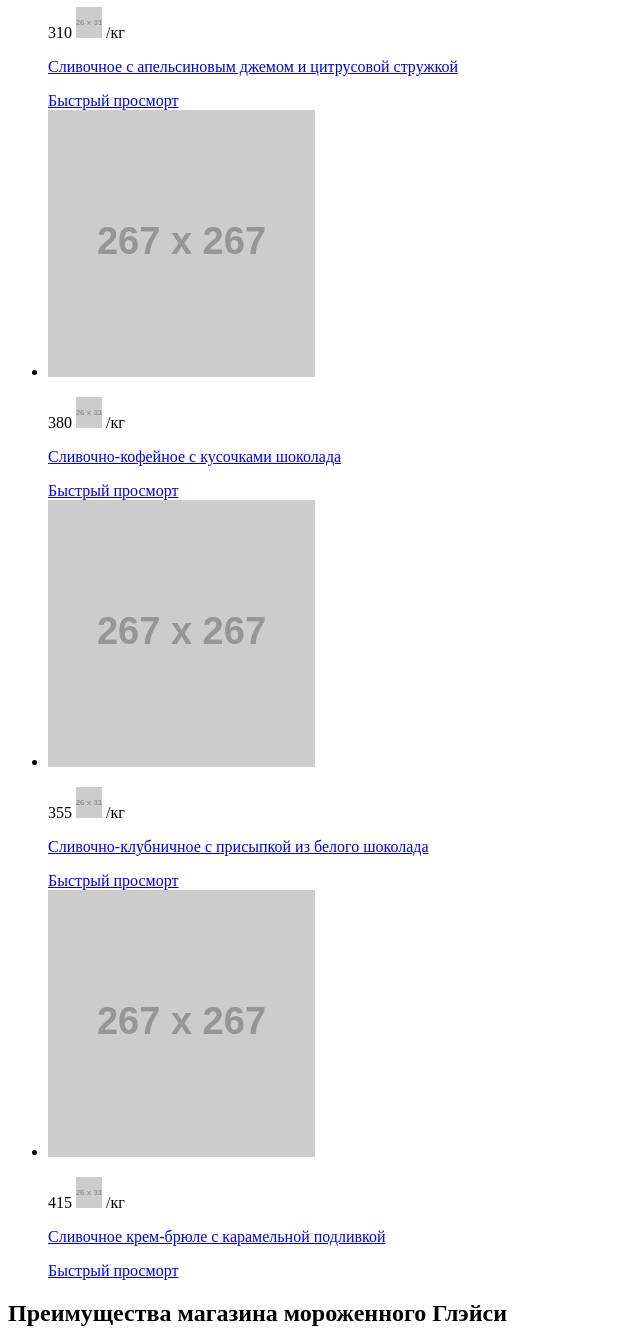
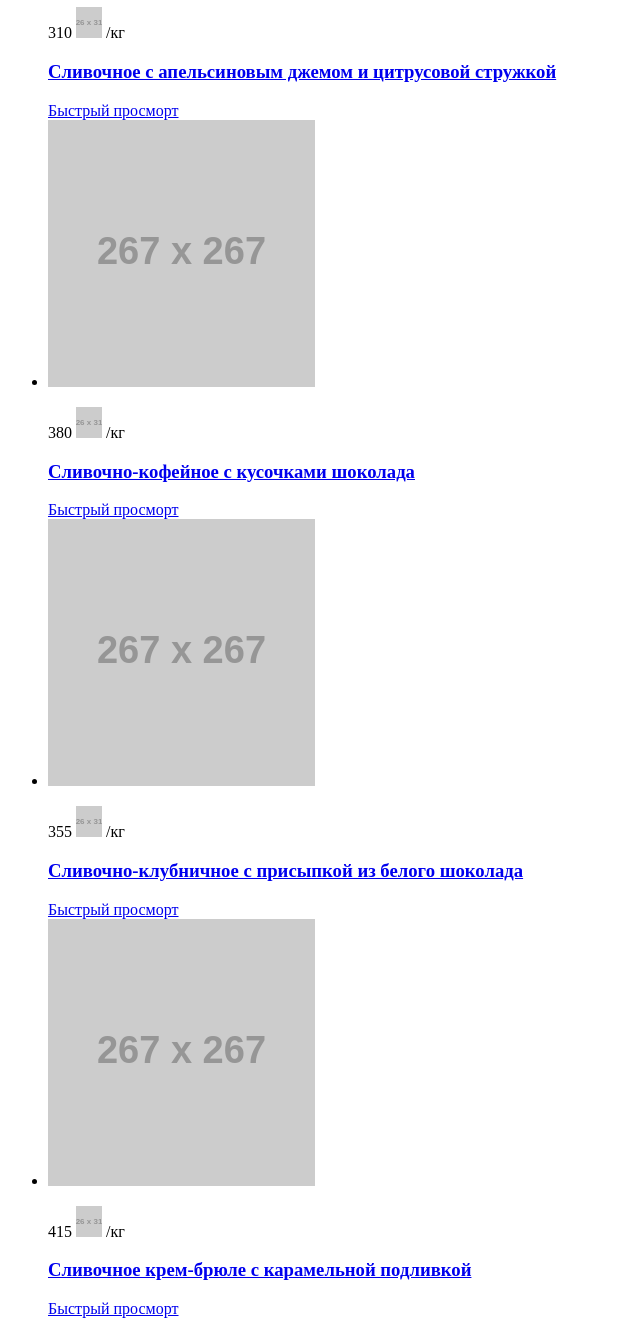
Before and after one commit to frontender-training/gllacy-base-23, a plain HTML site: page index.html in a window 1280 px wide. Shown: the part 1280-2610 px from the top of the page, without its empty margins (0-640 px from the left). Drawn offline with Linux system fonts and the light colour scheme; placeholder pictures from the web are drawn by us.

Commit message:
add article wrap for product-item

```diff
--- a/index.html
+++ b/index.html
@@ -87,62 +87,70 @@
 
 				<section class="goods">
 					<h2 class="visually-hidden">Хиты продаж</h2>
-					<ul class="goods-list">
-						<li class="product-item goods-hit">
+					<ul class="product-list">
+						<li class="product-item product-hit">
+							<article class="product-wrap">
 								<img src="http://placehold.it/267x267" width="267" height="267" alt="Сливочное с апельсиновым джемом и цитрусовой стружкой">
 								<p class="goods-price">
 									310
-								<img src="http://placehold.it/26x31" width="26" height="31">
+									<img src="http://placehold.it/26x31" width="26" height="31" alt="рубль">
 									<span>/кг</span>
 								</p>
-							<p class="goods-title">
+								<h3 class="product-title">
 									<a href="#">
 										Сливочное с апельсиновым джемом и цитрусовой стружкой
 									</a>
-							</p>
+								</h3>
 								<a href="#" class="btn btn-product">Быстрый просморт</a>
+							</article>
 						</li>
-						<li class="product-item goods-hit">
+						<li class="product-item product-hit">
+							<article class="product-wrap">
 								<img src="http://placehold.it/267x267" width="267" height="267" alt="Сливочно-кофейное с кусочками шоколада">
-							<p class="goods-price">
+								<p class="product-price">
 									380
-								<img src="http://placehold.it/26x31" width="26" height="31">
+									<img src="http://placehold.it/26x31" width="26" height="31" alt="рубль">
 									<span>/кг</span>
 								</p>
-							<p class="goods-title">
-								<a href="#" class="goods-title">
+								<h3 class="product-title">
+									<a href="#">
 										Сливочно-кофейное с кусочками шоколада
 									</a>
-							</p>
+								</h3>
 								<a href="#" class="btn btn-product">Быстрый просморт</a>
+							</article>
 						</li>
-						<li class="product-item goods-hit">
+						<li class="product-item product-hit">
+							<article class="product-wrap">
 								<img src="http://placehold.it/267x267" width="267" height="267" alt="Сливочно-клубничное с присыпкой из белого шоколада">
-							<p class="goods-price">
+								<p class="product-price">
 									355
-								<img src="http://placehold.it/26x31" width="26" height="31">
+									<img src="http://placehold.it/26x31" width="26" height="31" alt="рубль">
 									<span>/кг</span>
 								</p>
-							<p class="goods-title">
-								<a href="#" class="goods-title">
+								<h3 class="product-title">
+									<a href="#">
 										Сливочно-клубничное с присыпкой из белого шоколада
 									</a>
-							</p>
+								</h3>
 								<a href="#" class="btn btn-product">Быстрый просморт</a>
+							</article>
 						</li>
-						<li class="product-item goods-hit">
+						<li class="product-item product-hit">
+							<article class="product-wrap">
 								<img src="http://placehold.it/267x267" width="267" height="267" alt="Сливочное крем-брюле с карамельной подливкой">
 								<p class="goods-price">
 									415
-								<img src="http://placehold.it/26x31" width="26" height="31">
+									<img src="http://placehold.it/26x31" width="26" height="31" alt="рубль">
 									<span>/кг</span>
 								</p>
-							<p class="goods-title">
-								<a href="#" class="goods-title">
+								<h3 class="product-title">
+									<a href="#">
 										Сливочное крем-брюле с карамельной подливкой
 									</a>
-							</p>
+								</h3>
 								<a href="#" class="btn btn-product">Быстрый просморт</a>
+							</article>
 						</li>
 					</ul>
 				</section>
```
Also changed, not shown: catalog.html (+82 -59 lines). Lines whose indentation alone changed are shown as unchanged.
